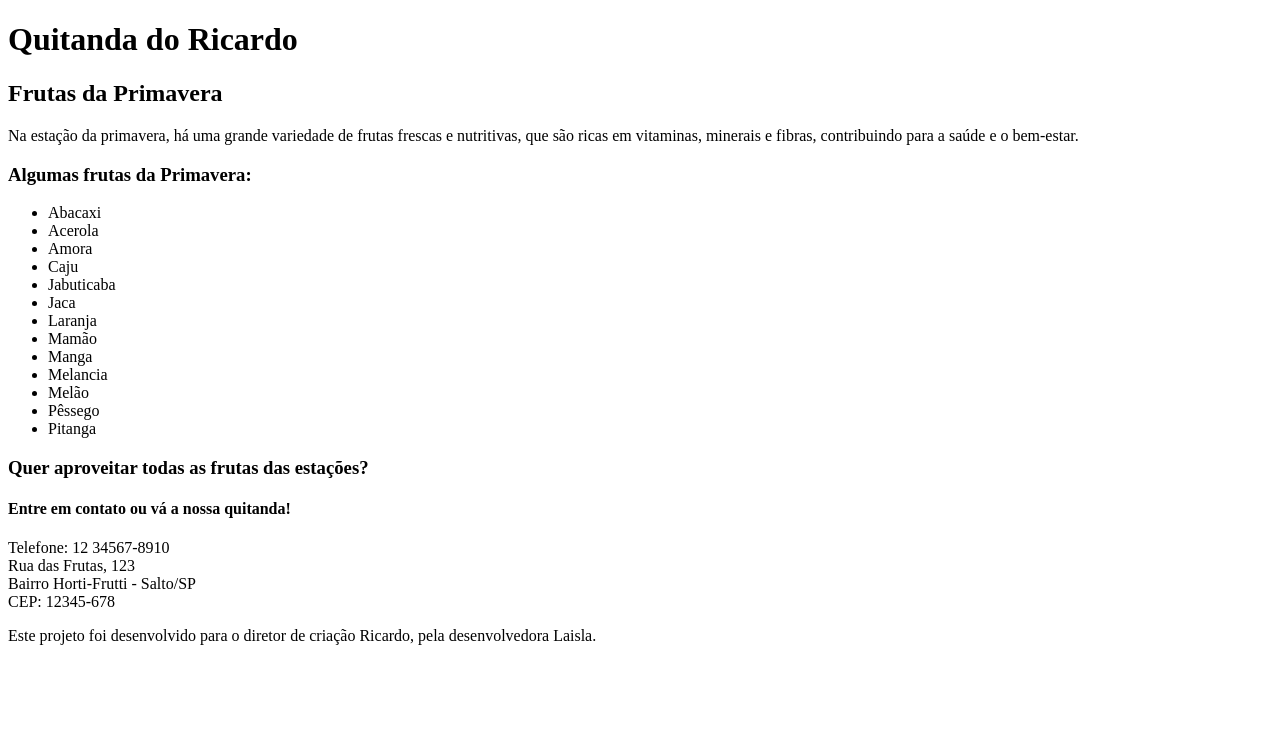
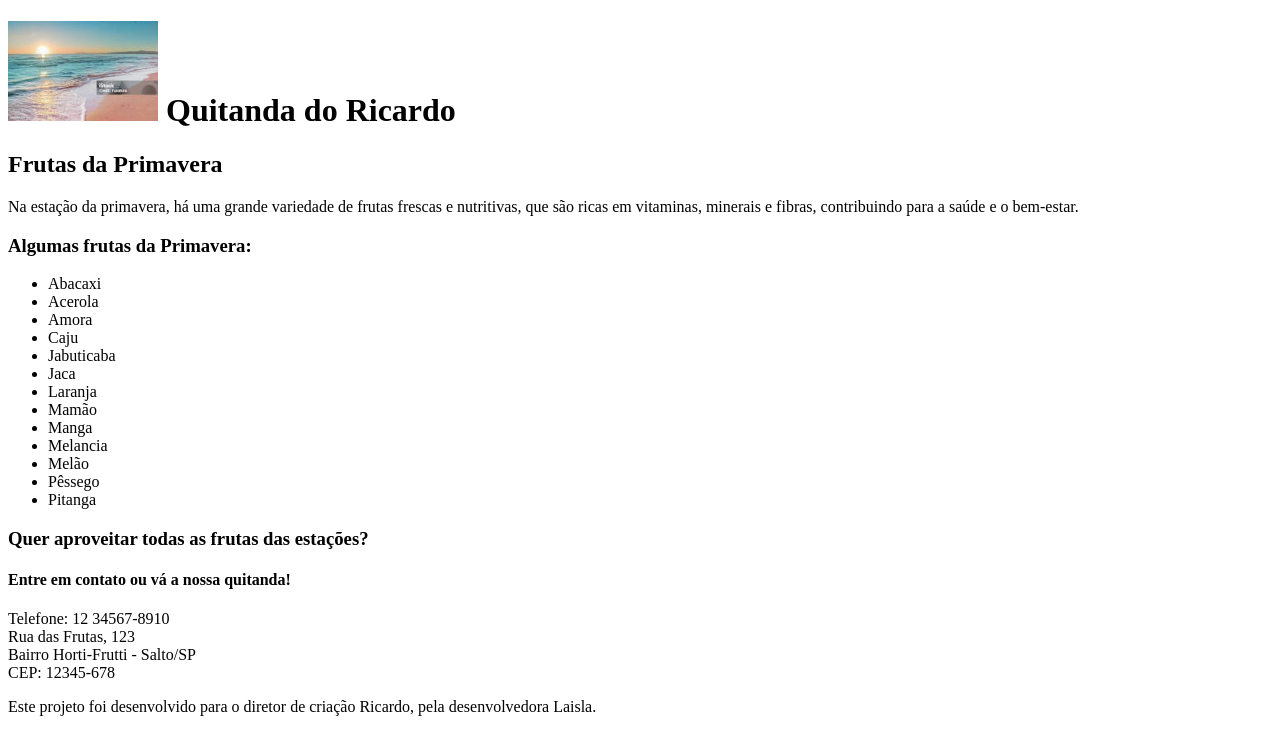
Before and after one commit to laisla-tararan/meu_projeto_formativa, a plain HTML site: page index.html in a window 1280 px wide. Drawn offline with Linux system fonts and the light colour scheme.

Commit message:
Imagem Logo
Adicionei a logo da empresa (imagem ilustrativa).

```diff
--- a/index.html
+++ b/index.html
@@ -9,6 +9,7 @@
 <body>
     <header>
         <h1>
+            <img src="src\imagens\logoquitanda_150x100.png" alt="imagem da logo da quitanda."></img>
             Quitanda do Ricardo
         </h1>
     </header>
```
Also changed, not shown: src/imagens/logoquitanda_150x100.png (added).
